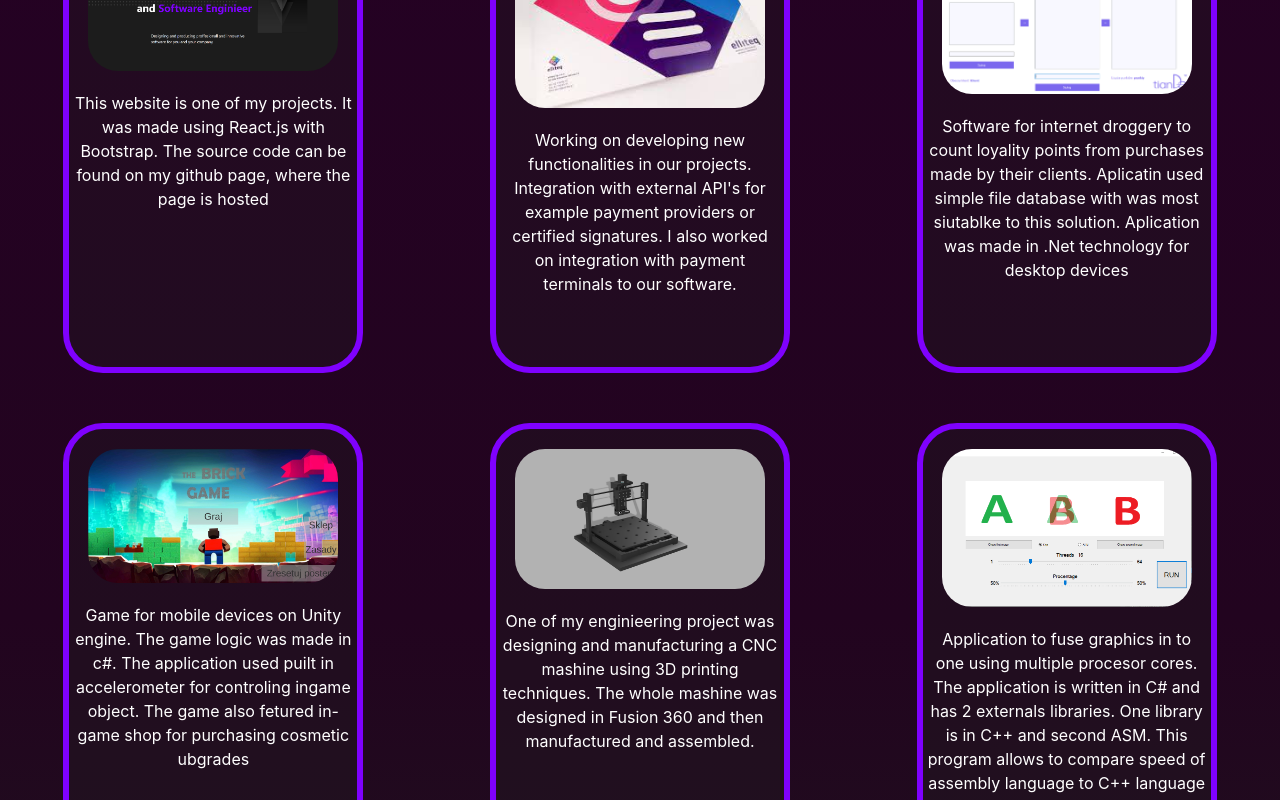
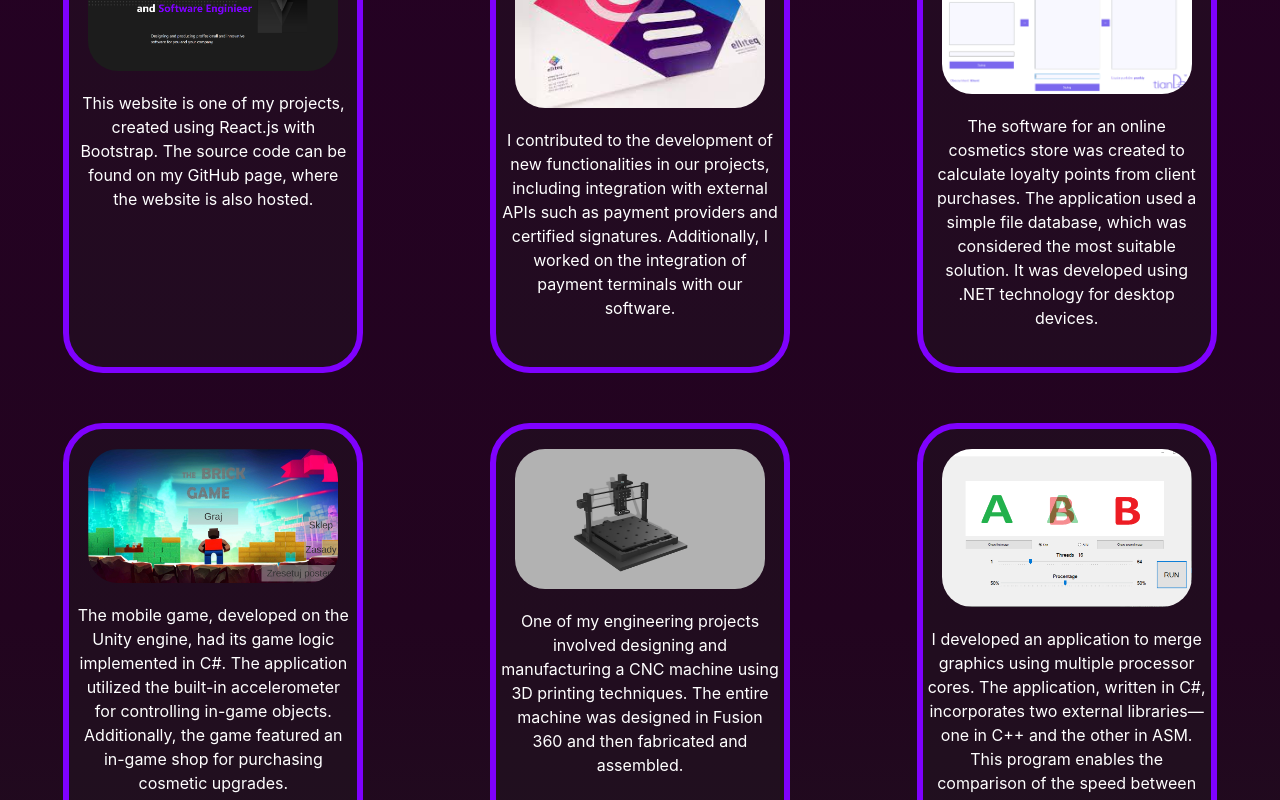
Before and after one commit to kamiltlalka/webpage, a React (Create React App) app: page / in a window 1280 px wide. Shown: the part 1020-1820 px from the top of the page. Built offline with nearby package versions, Linux system fonts and the light colour scheme.

Commit message:
fix some grammar

```diff
--- a/src/components/Projects.js
+++ b/src/components/Projects.js
@@ -31,13 +31,13 @@ export default function Projects() {
      <div className="topsection">Previous projects</div>
     <div className="d-flex flex-row flex-wrap justify-content-around">
 
-        <Frame content={"This website is one of my projects. It was made using React.js with Bootstrap. The source code can be found on my github page, where the page is hosted"} image={Webpage}/>
-        <Frame content={"Working on developing new functionalities in our projects. Integration with external API's for example payment providers or certified signatures. I also worked on integration with payment terminals to our software."} image={elliteq}/>
-        <Frame content={"Software for internet droggery to count loyality points from purchases made by their clients. Aplicatin used simple file database with was most siutablke to this solution. Aplication was made in .Net technology for desktop devices"} image={tiande}/>
-        <Frame content={"Game for mobile devices on Unity engine. The game logic was made in c#. The application used puilt in accelerometer for controling ingame object. The game also fetured in-game shop for purchasing cosmetic ubgrades"} image={Game}/>
-        <Frame content={"One of my enginieering project was designing and manufacturing a CNC mashine using 3D printing techniques. The whole mashine was designed in Fusion 360 and then manufactured and assembled."} image={CNC}/>
-        <Frame content={"Application to fuse graphics in to one using multiple procesor cores. The application is written in C# and has 2 externals libraries. One library is in C++ and second ASM. This program allows to compare speed of assembly language to C++ language"} image={asm}/>
-        <Frame content={"Build front end web page for Mobile Photokiosk. The website was made using Blazor technology, .Net and C#. The site was made during internship at Pixel-Tech"} image={pixel}/>
+        <Frame content={"This website is one of my projects, created using React.js with Bootstrap. The source code can be found on my GitHub page, where the website is also hosted."} image={Webpage}/>
+        <Frame content={"I contributed to the development of new functionalities in our projects, including integration with external APIs such as payment providers and certified signatures. Additionally, I worked on the integration of payment terminals with our software."} image={elliteq}/>
+        <Frame content={"The software for an online cosmetics store was created to calculate loyalty points from client purchases. The application used a simple file database, which was considered the most suitable solution. It was developed using .NET technology for desktop devices."} image={tiande}/>
+        <Frame content={"The mobile game, developed on the Unity engine, had its game logic implemented in C#. The application utilized the built-in accelerometer for controlling in-game objects. Additionally, the game featured an in-game shop for purchasing cosmetic upgrades."} image={Game}/>
+        <Frame content={"One of my engineering projects involved designing and manufacturing a CNC machine using 3D printing techniques. The entire machine was designed in Fusion 360 and then fabricated and assembled."} image={CNC}/>
+        <Frame content={"I developed an application to merge graphics using multiple processor cores. The application, written in C#, incorporates two external libraries—one in C++ and the other in ASM. This program enables the comparison of the speed between assembly language and C++ language."} image={asm}/>
+        <Frame content={"I built the front-end web page for a Mobile Photokiosk using Blazor technology, .NET, and C#. This website was developed during my internship at Pixel-Tech."} image={pixel}/>
 
     </div>
 
```
